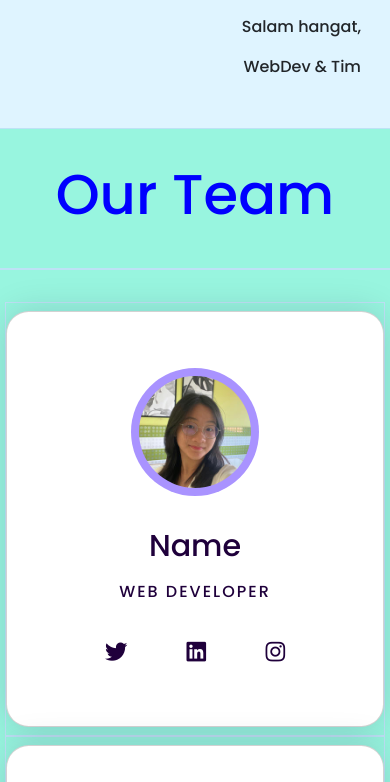
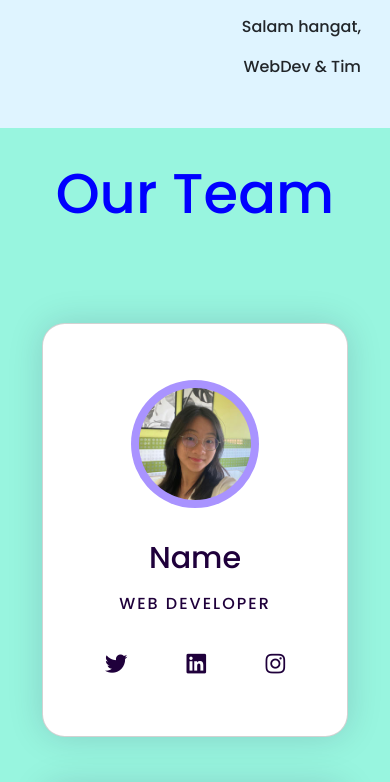
Before and after one commit to vendicita/vendicita.github.io, a plain HTML site: page home.html in a window 390 px wide. Shown: the part 1040-1822 px from the top of the page. Drawn offline with nearby package versions, Linux system fonts and the light colour scheme.

Commit message:
mengubah ukuran card

```diff
--- a/style4.css
+++ b/style4.css
@@ -22,7 +22,7 @@ body {
     background-color: #98f5df;
 }
 .row {
-    border: 1px solid #bee2f5;
+    border: none;
     display: flex;
     flex-wrap: wrap;
     padding: 2em 1em;
@@ -30,7 +30,7 @@ body {
 }
 .column {
     width: 100%;
-    border: 1px solid #bee2f5;
+    border: none;
     padding: 0.5em 0;
 }
 h3 {
@@ -140,3 +140,18 @@ h3 {
 
     }
 }
+@media screen and (max-width: 991px) {
+    .column {
+        display: flex;
+        justify-content: center;
+    }
+    .card {
+        width: 80%;
+        margin: 1em 0;
+    }
+    .icons {
+        width: 2em;
+        height: 2em;
+        font-size: 1em;
+    }
+}
```
Also changed, not shown: cardname1.html (+1 -1 lines).
